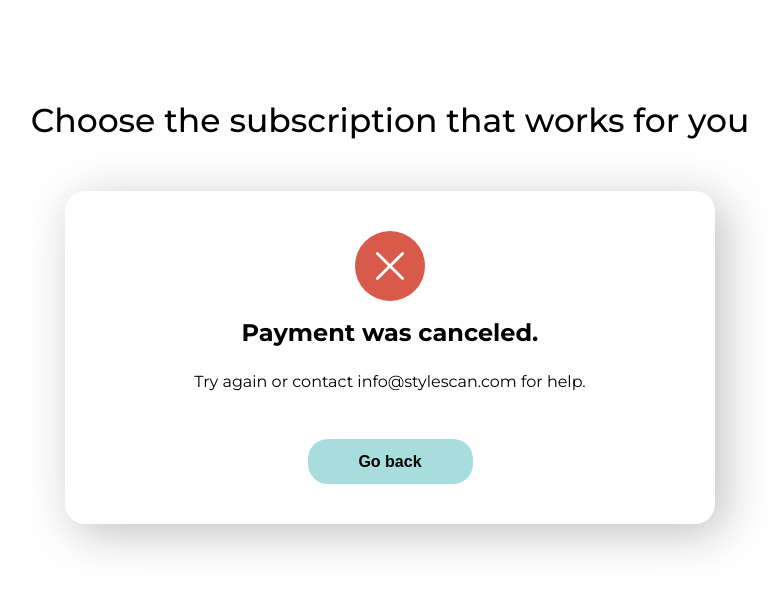
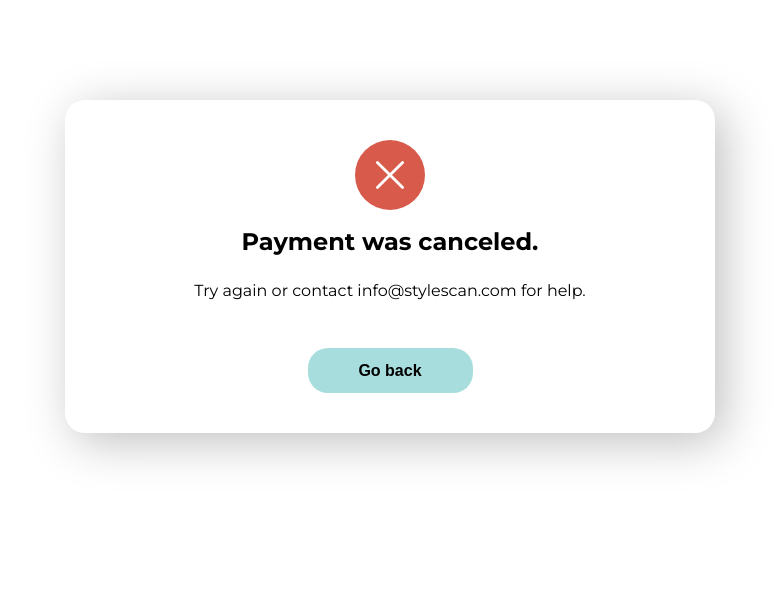
Before and after one commit to DmitryD7/stylescan-pricing-demo, a React (Create React App) app: page /cancel in a window 1280 px wide. Shown: the top 592 px of the page, without its empty margins (250-1028 px from the left). Built offline with nearby package versions, Linux system fonts and the light colour scheme.

Commit message:
refactoring

```diff
--- a/src/App.module.css
+++ b/src/App.module.css
@@ -10,10 +10,3 @@
   font-family: 'Montserrat', sans-serif;
   text-align: center;
 }
-
-.Header {
-  font-weight: 500;
-  font-size: 33px;
-  line-height: 40px;
-  margin-bottom: 51px;
-}
--- a/src/App.tsx
+++ b/src/App.tsx
@@ -11,7 +11,6 @@ function App() {
     return (
         <div className={s.Container}>
             <div className={s.App}>
-                <h1 className={s.Header}>Choose the subscription that works for you</h1>
                 <Routes>
                     <Route index element={<PlansList/>}/>
                     <Route path={'success'} element={<SuccessPage/>}/>
--- a/src/pages/PlansList/PlansList.module.css
+++ b/src/pages/PlansList/PlansList.module.css
@@ -2,6 +2,13 @@
     display: flex;
     justify-content: space-between;
     flex-wrap: wrap;
+}
+
+.Header {
+    font-weight: 500;
+    font-size: 33px;
+    line-height: 40px;
+    margin-bottom: 51px;
 }
 
 @media screen and (max-width: 1060px) {
--- a/src/pages/PlansList/PlansList.tsx
+++ b/src/pages/PlansList/PlansList.tsx
@@ -43,6 +43,7 @@ function PlansList() {
 
     return (
         <>
+            <h1 className={s.Header}>Choose the subscription that works for you</h1>
             <section className={s.PlansList}>
                 {plans.map(plan => <PlanCard
                     key={plan.price}
```
